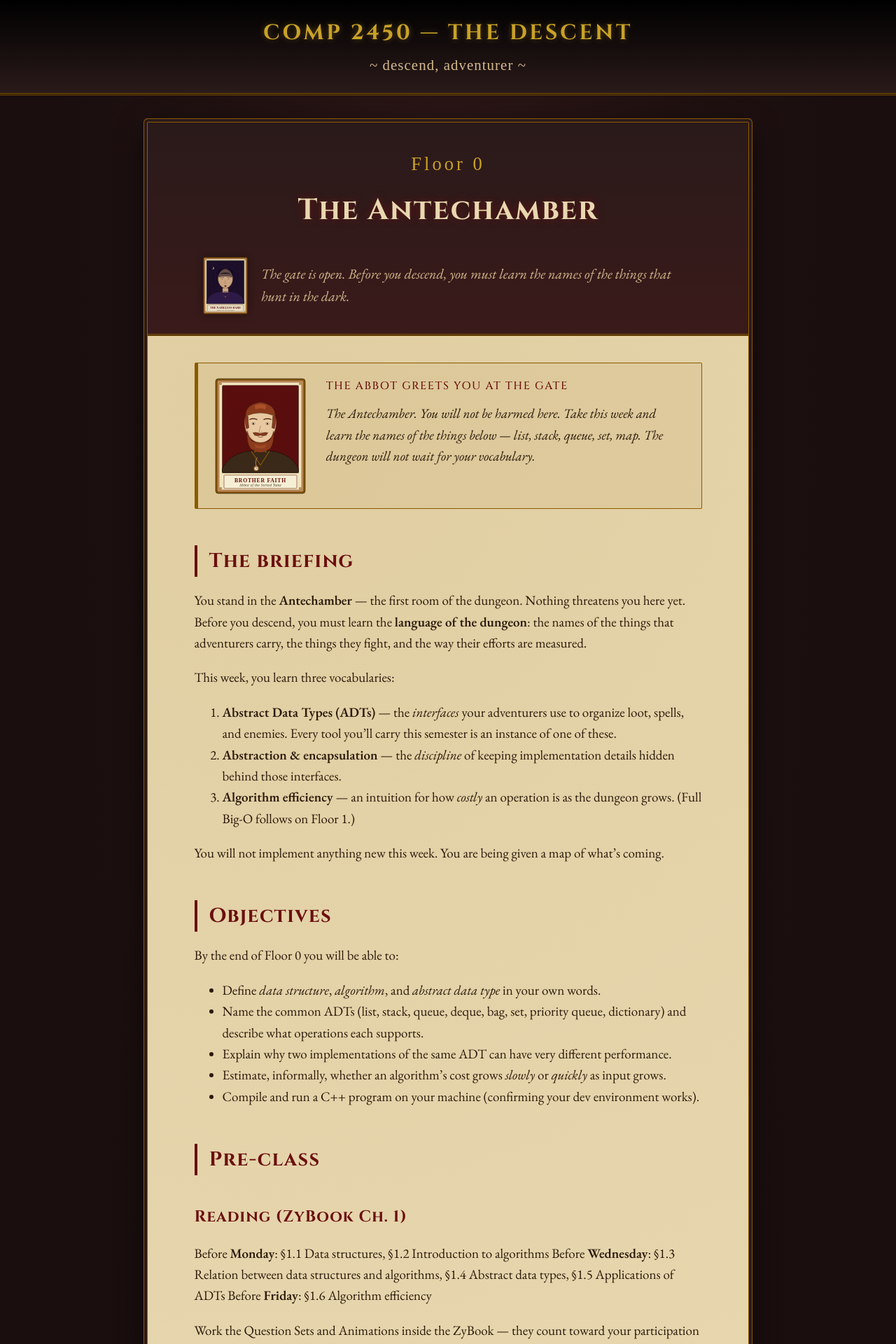
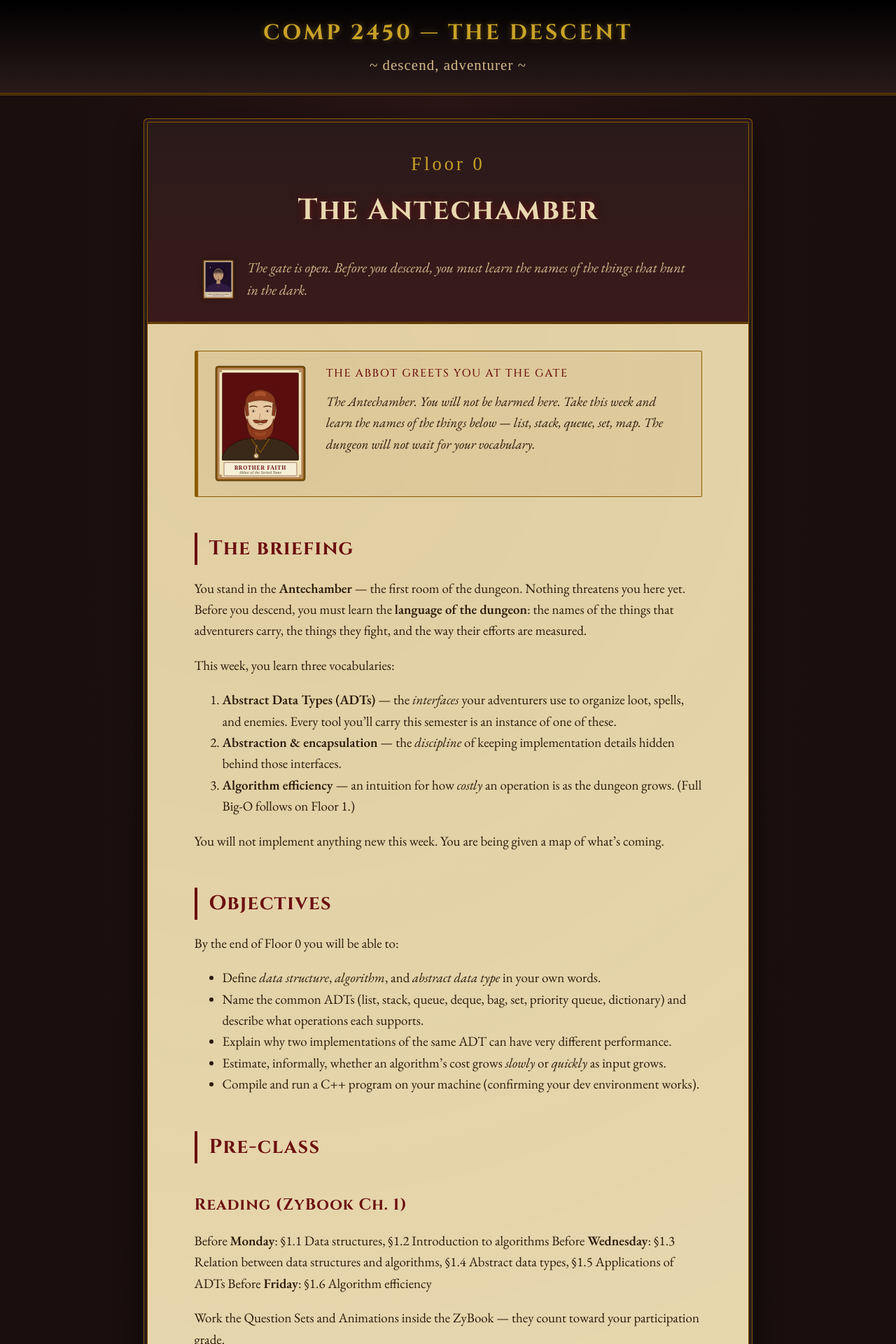
Before and after one commit to HogRed/comp2450, a Jekyll site: the page built from _floors/floor-00.md, in a window 1280 px wide. Shown: the top 1920 px of the page at 70% size. Built offline with Jekyll 4.4.1, drawn with Linux system fonts in a browser that asks for light colours; some web fonts are replaced.

Commit message:
Shrink bard epigraph icon — 64px to 44px (38px on mobile)
The portrait's tall nameplate aspect ratio made the 64px icon dominate
the flavor quote it was meant to accompany. Drops the desktop size to
44px and the mobile size to 38px, with a softer opacity and shadow so
the bard reads as a small ornament beside the quote rather than a
competing element.

Co-Authored-By: Claude Opus 4.7 <noreply@anthropic.com>

```diff
--- a/assets/css/diablo.css
+++ b/assets/css/diablo.css
@@ -156,11 +156,11 @@ h4 { font-size: 1.05rem; color: var(--ink); }
 }
 
 .floor-banner .bard-icon {
-  flex: 0 0 64px;
-  width: 64px;
+  flex: 0 0 44px;
+  width: 44px;
   height: auto;
-  opacity: 0.92;
-  filter: drop-shadow(0 0 6px rgba(0, 0, 0, 0.4));
+  opacity: 0.85;
+  filter: drop-shadow(0 0 4px rgba(0, 0, 0, 0.3));
 }
 
 .floor-banner .bard-quote .flavor-quote {
@@ -398,6 +398,6 @@ figure.diagram figcaption {
   }
   .character-card .character-portrait { flex: 0 0 auto; width: 160px; }
   .floor-banner .bard-quote { flex-direction: column; gap: 0.5rem; }
-  .floor-banner .bard-icon { flex: 0 0 56px; width: 56px; }
+  .floor-banner .bard-icon { flex: 0 0 38px; width: 38px; }
   .floor-banner .bard-quote .flavor-quote { text-align: center; }
 }
```
